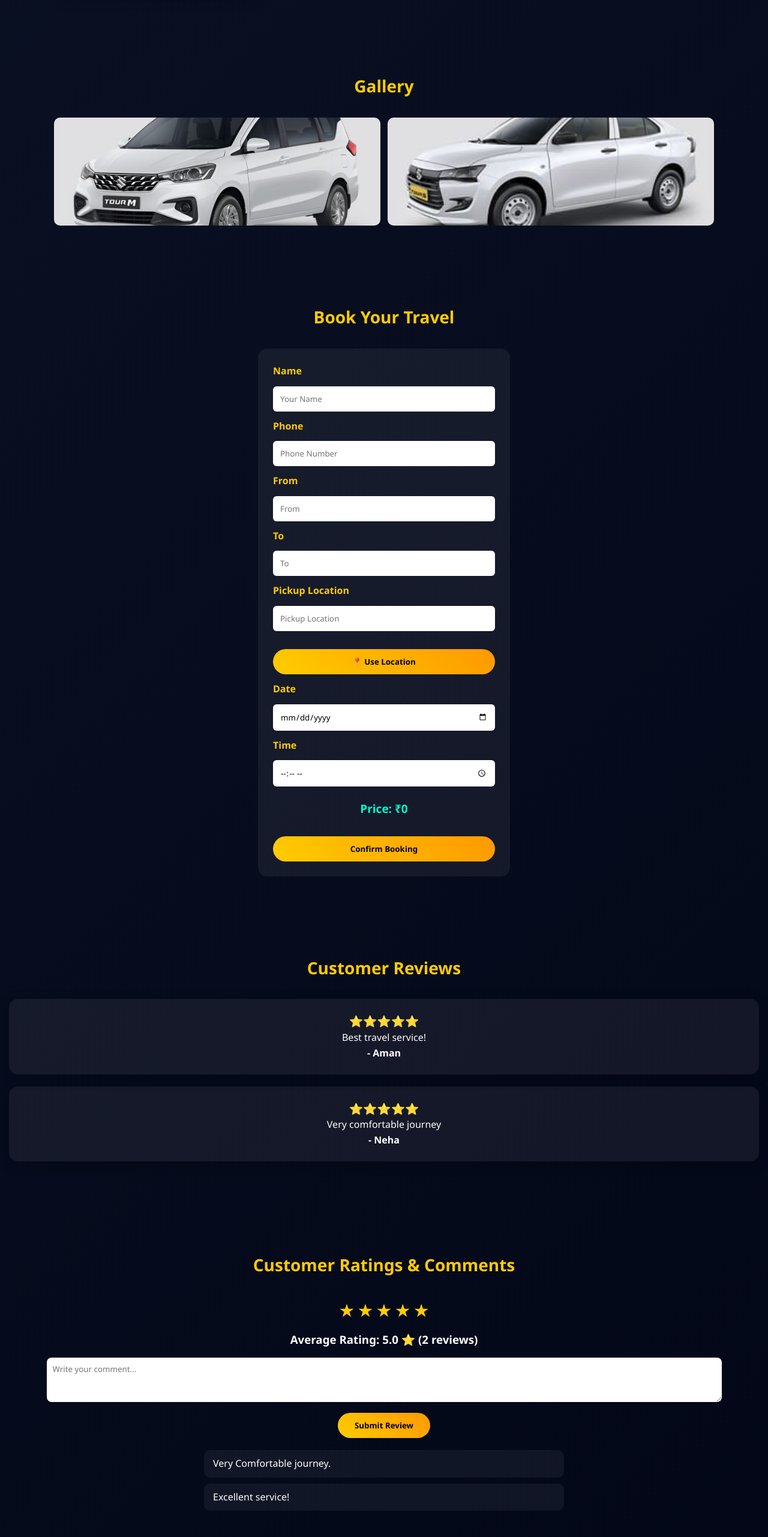
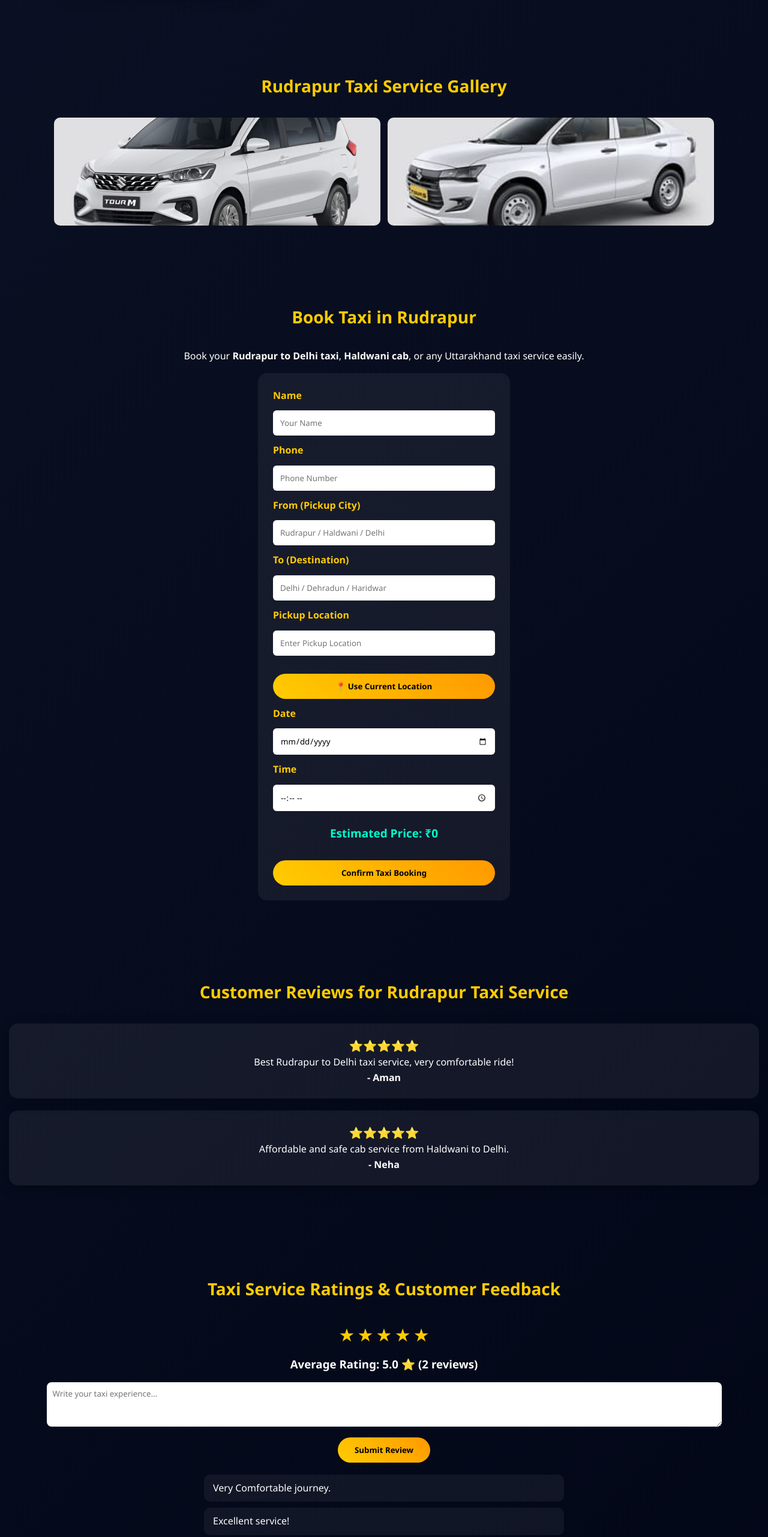
Before and after one commit to upeshy/Raghav, a plain HTML site: page index.html in a window 1280 px wide. Shown: the part 2720-5282 px from the top of the page at 60% size. Drawn offline with Linux system fonts and the light colour scheme.

Commit message:
Update taxi booking interface and content

```diff
--- a/index.html
+++ b/index.html
@@ -197,56 +197,80 @@ We offer safe, reliable and comfortable journeys with experienced drivers.
 <!-- ROUTE POPUP -->
 <div id="routePopup" class="overlay">
 <div class="popup-box">
-<h2 id="routeTitle">Route Booking</h2>
+<h2 id="routeTitle">Taxi Route Booking</h2>
 <p id="routePrice"></p>
-<button class="btn" onclick="bookRoute()">Confirm Booking</button>
+<button class="btn" onclick="bookRoute()">Confirm Taxi Booking</button>
 <button class="btn" onclick="closeRoutePopup()">Cancel</button>
 </div>
 </div>
 
 <!-- GALLERY -->
 <section id="gallery">
-<h2>Gallery</h2>
+<h2>Rudrapur Taxi Service Gallery</h2>
 <div class="gallery">
-<img src="care1.jpg" onclick="openImg(this.src)">
-<img src="care2.jpg" onclick="openImg(this.src)">
+<img src="care1.jpg" alt="Rudrapur to Delhi Taxi Car" onclick="openImg(this.src)">
+<img src="care2.jpg" alt="Haldwani to Delhi Cab Service" onclick="openImg(this.src)">
 </div>
 </section>
 
 <!-- BOOKING -->
 <section id="booking">
-<h2>Book Your Travel</h2>
+<h2>Book Taxi in Rudrapur</h2>
+
+<p style="text-align:center; margin-bottom:15px;">
+Book your <b>Rudrapur to Delhi taxi</b>, <b>Haldwani cab</b>, or any Uttarakhand taxi service easily.
+</p>
+
 <form onsubmit="sendWhatsApp();return false;">
 <label>Name</label>
 <input type="text" id="name" placeholder="Your Name" required>
+
 <label>Phone</label>
 <input type="tel" id="phone" placeholder="Phone Number" required>
-<label>From</label>
-<input type="text" id="from" placeholder="From" onkeyup="calc()" required>
-<label>To</label>
-<input type="text" id="to" placeholder="To" onkeyup="calc()" required>
+
+<label>From (Pickup City)</label>
+<input type="text" id="from" placeholder="Rudrapur / Haldwani / Delhi" onkeyup="calc()" required>
+
+<label>To (Destination)</label>
+<input type="text" id="to" placeholder="Delhi / Dehradun / Haridwar" onkeyup="calc()" required>
+
 <label>Pickup Location</label>
-<input type="text" id="pickup" placeholder="Pickup Location" required>
-<button type="button" class="btn" onclick="getLocation()">📍 Use Location</button>
+<input type="text" id="pickup" placeholder="Enter Pickup Location" required>
+<button type="button" class="btn" onclick="getLocation()">📍 Use Current Location</button>
+
 <label>Date</label>
 <input type="date" id="date" required>
+
 <label>Time</label>
 <input type="time" id="time" required>
-<h3 id="priceBox">Price: ₹0</h3>
-<button class="btn">Confirm Booking</button>
+
+<h3 id="priceBox">Estimated Price: ₹0</h3>
+
+<button class="btn">Confirm Taxi Booking</button>
 </form>
 </section>
 
 <!-- REVIEWS -->
 <section id="reviews">
-<h2>Customer Reviews</h2>
-<div class="card"><h3>⭐⭐⭐⭐⭐</h3><p>Best travel service!</p><b>- Aman</b></div>
-<div class="card"><h3>⭐⭐⭐⭐⭐</h3><p>Very comfortable journey</p><b>- Neha</b></div>
+<h2>Customer Reviews for Rudrapur Taxi Service</h2>
+
+<div class="card">
+<h3>⭐⭐⭐⭐⭐</h3>
+<p>Best Rudrapur to Delhi taxi service, very comfortable ride!</p>
+<b>- Aman</b>
+</div>
+
+<div class="card">
+<h3>⭐⭐⭐⭐⭐</h3>
+<p>Affordable and safe cab service from Haldwani to Delhi.</p>
+<b>- Neha</b>
+</div>
 </section>
 
 <!-- RATING + COMMENTS -->
 <section id="ratingSection">
-<h2>Customer Ratings & Comments</h2>
+<h2>Taxi Service Ratings & Customer Feedback</h2>
+
 <div id="starRating" style="text-align:center; margin-bottom:10px;">
 <span class="star" data-value="1">★</span>
 <span class="star" data-value="2">★</span>
@@ -254,29 +278,47 @@ We offer safe, reliable and comfortable journeys with experienced drivers.
 <span class="star" data-value="4">★</span>
 <span class="star" data-value="5">★</span>
 </div>
-<h3 id="ratingMsg" style="text-align:center; margin-bottom:15px;">Average Rating: 5 ⭐ (2 reviews)</h3>
+
+<h3 id="ratingMsg" style="text-align:center; margin-bottom:15px;">
+Average Rating: 5 ⭐ (2 reviews)
+</h3>
+
 <div style="text-align:center;">
-<textarea id="commentInput" placeholder="Write your comment..." rows="3" style="width:90%; padding:10px; border-radius:8px; border:none; outline:none;"></textarea>
+<textarea id="commentInput" placeholder="Write your taxi experience..." rows="3"
+style="width:90%; padding:10px; border-radius:8px; border:none; outline:none;"></textarea>
 <br>
-<button class="btn" onclick="submitReview()" style="margin-top:10px;">Submit Review</button>
+<button class="btn" onclick="submitReview()" style="margin-top:10px;">
+Submit Review
+</button>
 </div>
+
 <div id="commentsList" style="margin-top:20px; max-width:600px; margin-left:auto; margin-right:auto;"></div>
 </section>
 
 <!-- CONTACT -->
 <section id="contact">
-<h2>Contact</h2>
+<h2>Contact Rudrapur Taxi Service</h2>
+
 <div class="contact-box">
-<p><b>Rajeev Yadav</b></p>
-<p><a href="tel:918859520701">+91 88595 20701</a></p>
-<p><a href="https://wa.me/918859520701">WhatsApp Chat</a></p>
-<p>Teen Pani Dam Rudrapur Utrakhand , India</p>
+<p><b>Raghav Tour & Travels - Rajeev Yadav</b></p>
+
+<p>
+📞 <a href="tel:918859520701">+91 88595 20701</a>
+</p>
+
+<p>
+💬 <a href="https://wa.me/918859520701">WhatsApp Taxi Booking</a>
+</p>
+
+<p>
+📍 Teen Pani Dam, Rudrapur, Uttarakhand, India
+</p>
 </div>
 </section>
 
 <!-- FOOTER -->
 <footer style="text-align:center;padding:15px;background:#020617;">
-© 2026 Raghav Tour & Travels
+© 2026 Raghav Tour & Travels | Rudrapur Taxi Service | Uttarakhand Cab Booking
 </footer>
 
 <!-- WHATSAPP BUTTON -->
@@ -285,7 +327,7 @@ We offer safe, reliable and comfortable journeys with experienced drivers.
 <!-- POPUP -->
 <div id="popup" class="overlay">
 <div class="popup-box">
-<h2>Booking Sent</h2>
+<h2>Taxi Booking Sent Successfully ✅</h2>
 <button onclick="closePopup()" class="btn">OK</button>
 </div>
 </div>
@@ -294,7 +336,6 @@ We offer safe, reliable and comfortable journeys with experienced drivers.
 <div id="imgPopup" class="img-popup" onclick="closeImg()">
 <img id="popupImg">
 </div>
-
 
   <script type="module">
 // Firebase import
```
